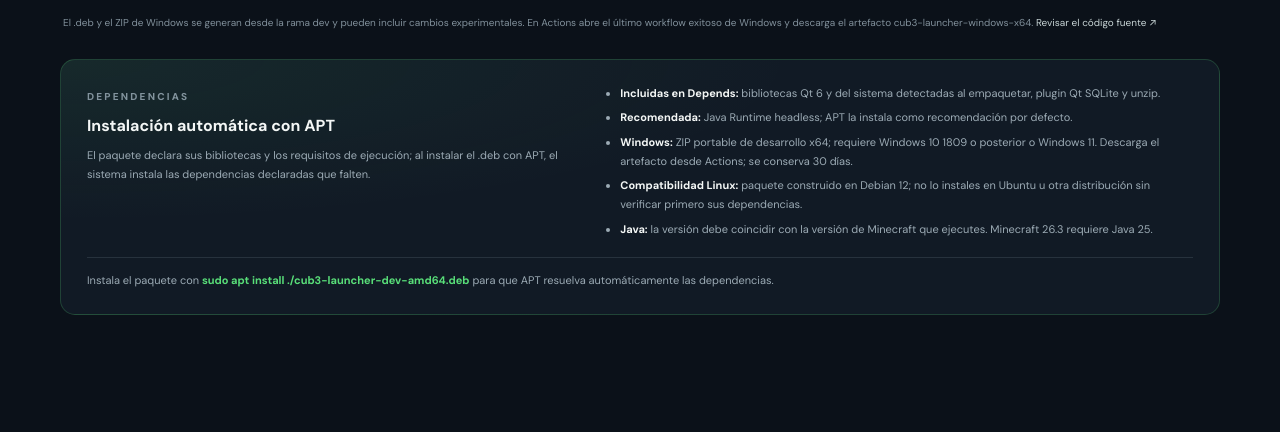
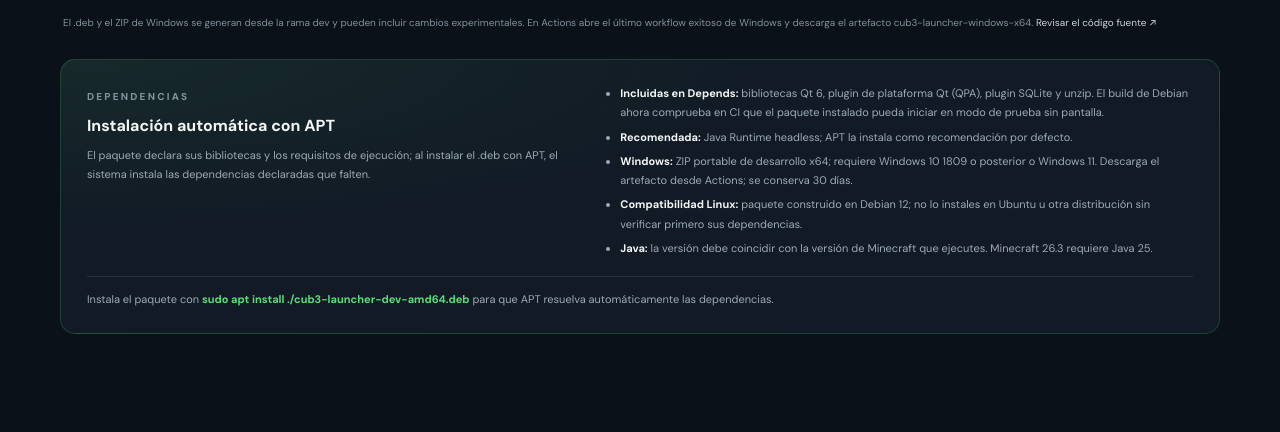
Before and after one commit to CRISTOP-bot/cub3-launcher, a plain HTML site: page site/index.html in a window 1280 px wide. Shown: the part 5418-5850 px from the top of the page. Drawn offline with Linux system fonts and the light colour scheme.

Commit message:
Fix Debian Qt platform plugin dependency and smoke-test startup

```diff
--- a/site/index.html
+++ b/site/index.html
@@ -229,7 +229,7 @@
           <p>El paquete declara sus bibliotecas y los requisitos de ejecución; al instalar el .deb con APT, el sistema instala las dependencias declaradas que falten.</p>
         </div>
         <ul>
-          <li><b>Incluidas en Depends:</b> bibliotecas Qt 6 y del sistema detectadas al empaquetar, plugin Qt SQLite y unzip.</li>
+          <li><b>Incluidas en Depends:</b> bibliotecas Qt 6, plugin de plataforma Qt (QPA), plugin SQLite y unzip. El build de Debian ahora comprueba en CI que el paquete instalado pueda iniciar en modo de prueba sin pantalla.</li>
           <li><b>Recomendada:</b> Java Runtime headless; APT la instala como recomendación por defecto.</li>
           <li><b>Windows:</b> ZIP portable de desarrollo x64; requiere Windows 10 1809 o posterior o Windows 11. Descarga el artefacto desde Actions; se conserva 30 días.</li>
           <li><b>Compatibilidad Linux:</b> paquete construido en Debian 12; no lo instales en Ubuntu u otra distribución sin verificar primero sus dependencias.</li>
```
Also changed, not shown: CMakeLists.txt, 1 other file.
